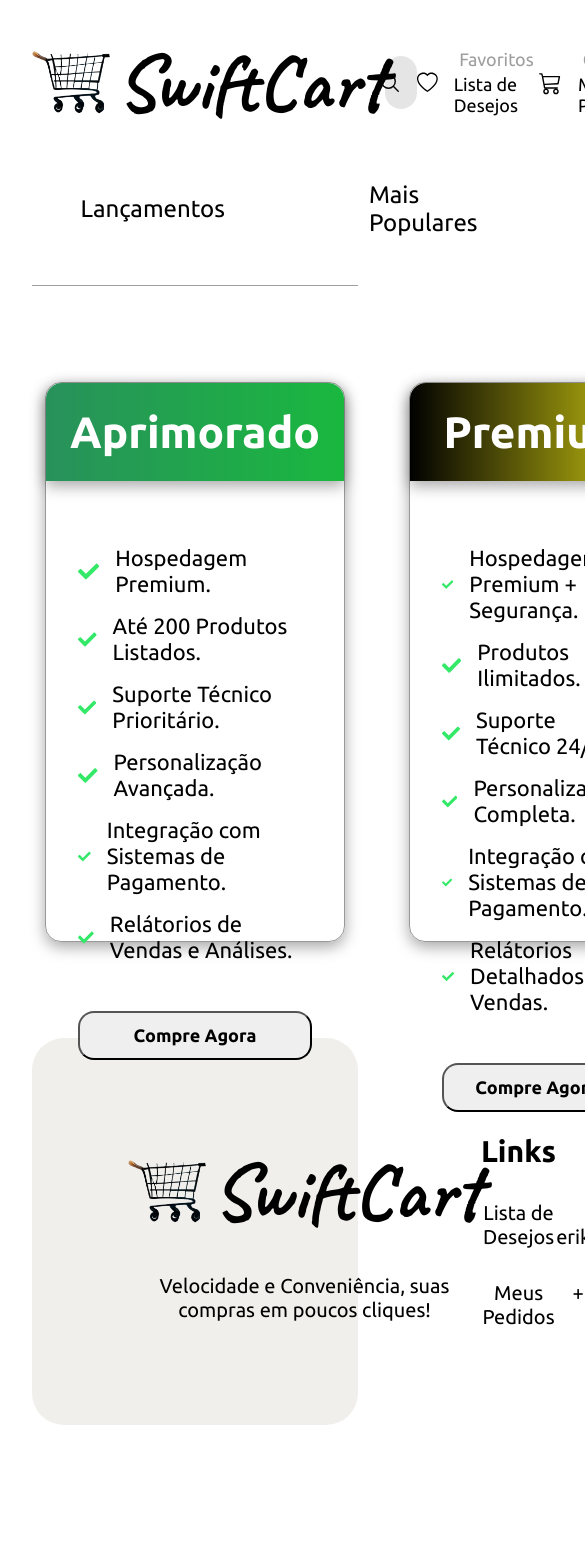
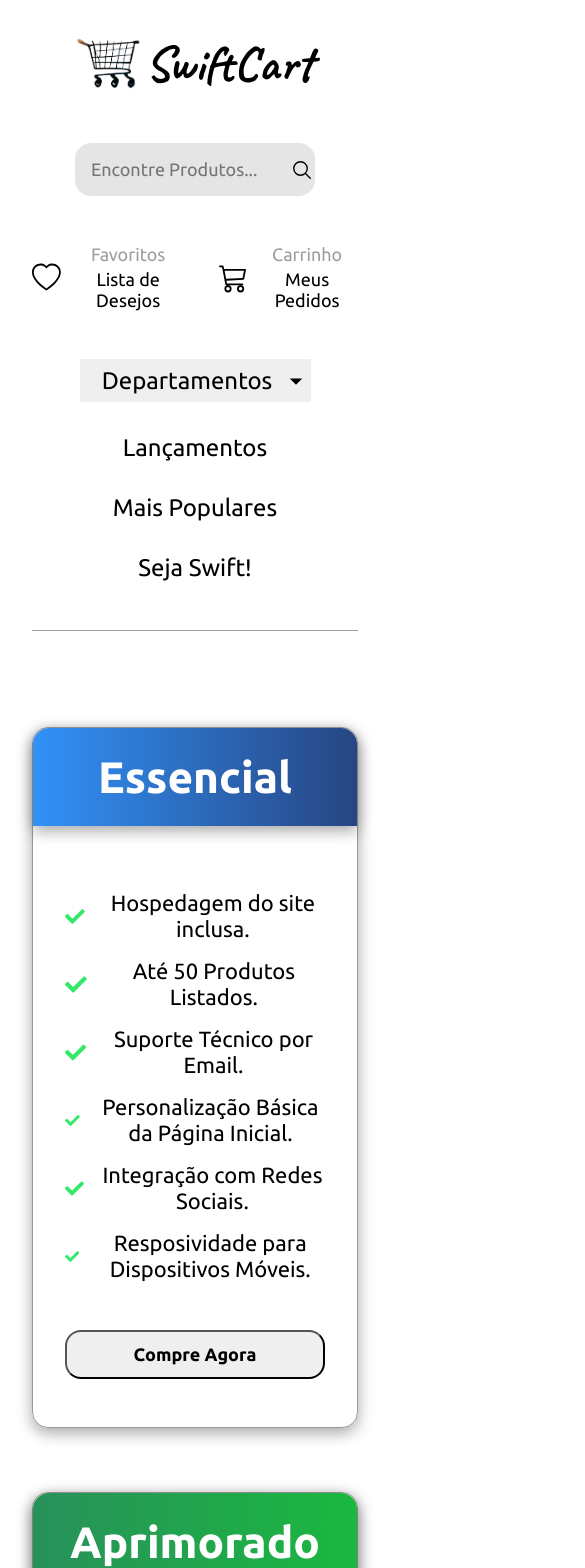
Before and after one commit to erikscar/swift-cart, a React (Vite) app in the folder FrontEnd/: page /plans in a window 390 px wide. Shown: the top 1568 px of the page, 585 px wide, since content can reach past the window. Before the commit the page ends 1457 px from the top, so only its background shows below. Built offline with nearby package versions, Linux system fonts and the light colour scheme.

Commit message:
Added Media Queries in Plans page

```diff
--- a/FrontEnd/src/components/DepartmentsNav/style.css
+++ b/FrontEnd/src/components/DepartmentsNav/style.css
@@ -2,6 +2,7 @@
   display: flex;
   justify-content: center;
   align-items: center;
+  text-align: center;
   gap: 9rem;
   padding: 3rem 0;
   font-size: 24px;
@@ -20,3 +21,21 @@
   background-position: right center;
   cursor: pointer;
 }
+
+@media only screen and (max-width: 1000px) {
+  .departments-nav {
+    gap: 5rem;
+  }
+}
+
+@media only screen and (max-width: 768px) {
+  .departments-nav {
+    gap: 2rem;
+  }
+}
+
+@media only screen and (max-width: 640px) {
+  .departments-nav {
+    flex-direction: column;
+  }
+}
--- a/FrontEnd/src/components/SearchInput/style.css
+++ b/FrontEnd/src/components/SearchInput/style.css
@@ -1,6 +1,5 @@
 .search-input-wrapper {
   position: relative;
-  width: 40rem;
 }
 
 .search-input-wrapper input {
@@ -9,7 +8,7 @@
   background-color: rgba(0, 0, 0, 0.1);
   position: relative;
   padding: 1rem;
-  width: 100%;
+  width: 40rem;
   border-radius: 1rem;
   font-size: 18px;
 }
@@ -17,8 +16,32 @@
 .search-icon {
   position: absolute;
   top: 2rem;
-  right: 1rem;
+  left: 90%;
   border: 0;
   background-color: transparent;
   font-size: 22px;
 }
+
+@media only screen and (max-width: 1440px) {
+  .search-input-wrapper input {
+    width: 25rem;
+  }
+}
+
+@media only screen and (max-width: 1220px) {
+  .search-input-wrapper input {
+    width: 15rem;
+  }
+}
+
+@media only screen and (max-width: 1000px) {
+  .search-input-wrapper input {
+    width: 35rem;
+  }
+}
+
+@media only screen and (max-width: 570px) {
+  .search-input-wrapper input {
+    width: 15rem;
+  }
+}
--- a/FrontEnd/src/pages/Plans/index.jsx
+++ b/FrontEnd/src/pages/Plans/index.jsx
@@ -90,7 +90,7 @@ function Plans() {
                 Personalização Completa.
               </p>
               <p>
-                <FaCheck fontSize={25} color="#34e868" />
+                <FaCheck fontSize={25} color="#34e868" className="teste" />
                 Integração com Sistemas de Pagamento.
               </p>
               <p>
--- a/FrontEnd/src/pages/Plans/style.css
+++ b/FrontEnd/src/pages/Plans/style.css
@@ -3,6 +3,7 @@
   display: flex;
   justify-content: center;
   align-items: center;
+  flex-wrap: wrap;
   gap: 4rem;
 }
 
@@ -10,9 +11,8 @@
   border: 1px solid rgba(0, 0, 0, 0.4);
   border-radius: 1rem;
   font-size: 22px;
-  width: 35rem;
+  box-shadow: rgba(0, 0, 0, 0.35) 0px 5px 15px;
   height: 35rem;
-  box-shadow: rgba(0, 0, 0, 0.35) 0px 5px 15px;
 }
 
 .essencial,
@@ -57,3 +57,10 @@
   padding: 0.75rem 0;
   border-radius: 1rem;
 }
+
+@media only screen and (max-width: 520px) {
+  .plan-card {
+    height: auto;
+    text-align: center;
+  }
+}
--- a/FrontEnd/src/pages/RootLayout/index.jsx
+++ b/FrontEnd/src/pages/RootLayout/index.jsx
@@ -26,6 +26,7 @@ export default function Header() {
 
         <SearchInput setProductFound={setProductFound} setSearchValue={setSearchValue} />
 
+        <nav>
           <div className="nav-item">
             <BsHeart className="nav-icon" />
             <Link to="/wishlist" className="link-anchor" onClick={clearSearchValues}>
@@ -33,7 +34,6 @@ export default function Header() {
               <p>Lista de Desejos</p>
             </Link>
           </div>
-
           <div className="nav-item">
             <BsCart3 className="nav-icon" />
             <Link to="/cart" className="link-anchor" onClick={clearSearchValues}>
@@ -41,6 +41,7 @@ export default function Header() {
               <p>Meus Pedidos</p>
             </Link>
           </div>
+        </nav>
       </header>
 
       <DepartmentsNav setProductFound={setProductFound} setSearchValue={setSearchValue} />
--- a/FrontEnd/src/pages/RootLayout/style.css
+++ b/FrontEnd/src/pages/RootLayout/style.css
@@ -18,11 +18,18 @@ header {
   font-size: 80px;
 }
 
+nav {
+  display: flex;
+  justify-content: center;
+  align-items: center;
+  gap: 2rem;
+}
 .nav-item {
   display: flex;
   justify-content: center;
   align-items: center;
-  gap: 1rem;
+  text-align: center;
+  gap: 0.5rem;
   font-size: 18px;
 }
 
@@ -33,17 +40,18 @@ header {
 .link-anchor {
   display: flex;
   flex-direction: column;
-  text-align: start;
+  text-align: center;
 }
 
 footer {
   background-color: #f0efeb;
-  padding: 6rem;
+  padding: 5rem;
   border-radius: 2rem;
   margin-top: 6rem;
   display: flex;
   align-items: center;
-  justify-content: space-around;
+  justify-content: center;
+  gap: 3rem;
 }
 
 .footer-items {
@@ -70,3 +78,35 @@ footer {
   color: rgba(0, 0, 0, 0.3);
   transform: scale(1.1);
 }
+
+@media only screen and (max-width: 1050px) {
+  .social-icons-wrapper {
+    flex-direction: column;
+  }
+  header {
+    flex-direction: column;
+    gap: 2rem;
+  }
+}
+
+@media only screen and (max-width: 900px) {
+  .logo {
+    margin: 0 auto;
+  }
+  footer {
+    flex-direction: column;
+    text-align: center;
+  }
+  .social-icons-wrapper {
+    flex-direction: row;
+  }
+}
+
+@media only screen and (max-width: 400px) {
+  .logo-img {
+    width: 4rem;
+  }
+  .logo-title {
+    font-size: 50px;
+  }
+}
```
Lines whose indentation alone changed are shown as unchanged.
